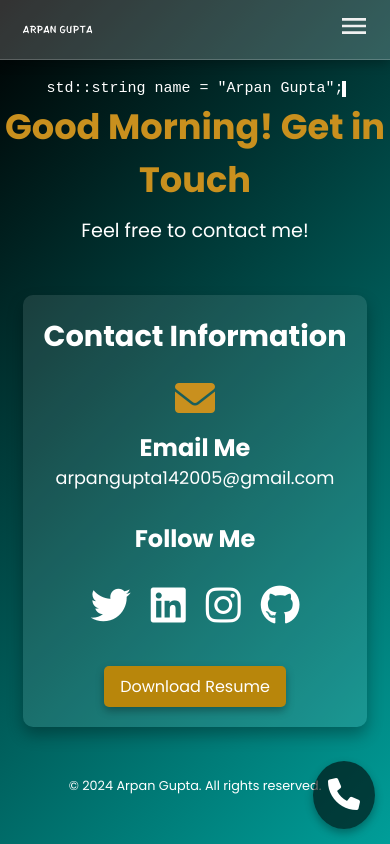
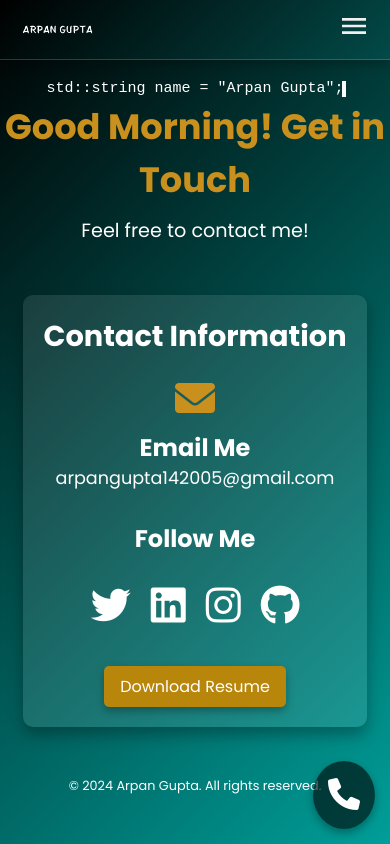
Before and after one commit to arpangupta-git/About-Me, a plain HTML site: page index.html in a window 390 px wide. Drawn offline with Linux system fonts and the light colour scheme.

Commit message:
style.css

```diff
--- a/style.css
+++ b/style.css
@@ -291,7 +291,7 @@ nav {
     display: flex;
     align-items: center;
     justify-content: space-between;
-    background: rgba(255, 255, 255, 0.2);
+    /* background: rgba(255, 255, 255, 0.2); */
     border-bottom: 1px solid rgba(255, 255, 255, 0.2);
     box-shadow: 0 4px 10px rgba(0, 0, 0, 0.25);
     padding: 0;
@@ -334,6 +334,9 @@ nav {
     display: none;
   }
   @media(max-width: 480px){
+    nav{
+        background: linear-gradient(135deg, black, #024a48);
+    }
     .links-container{
       flex-direction: column;
       align-items: flex-start;
```
